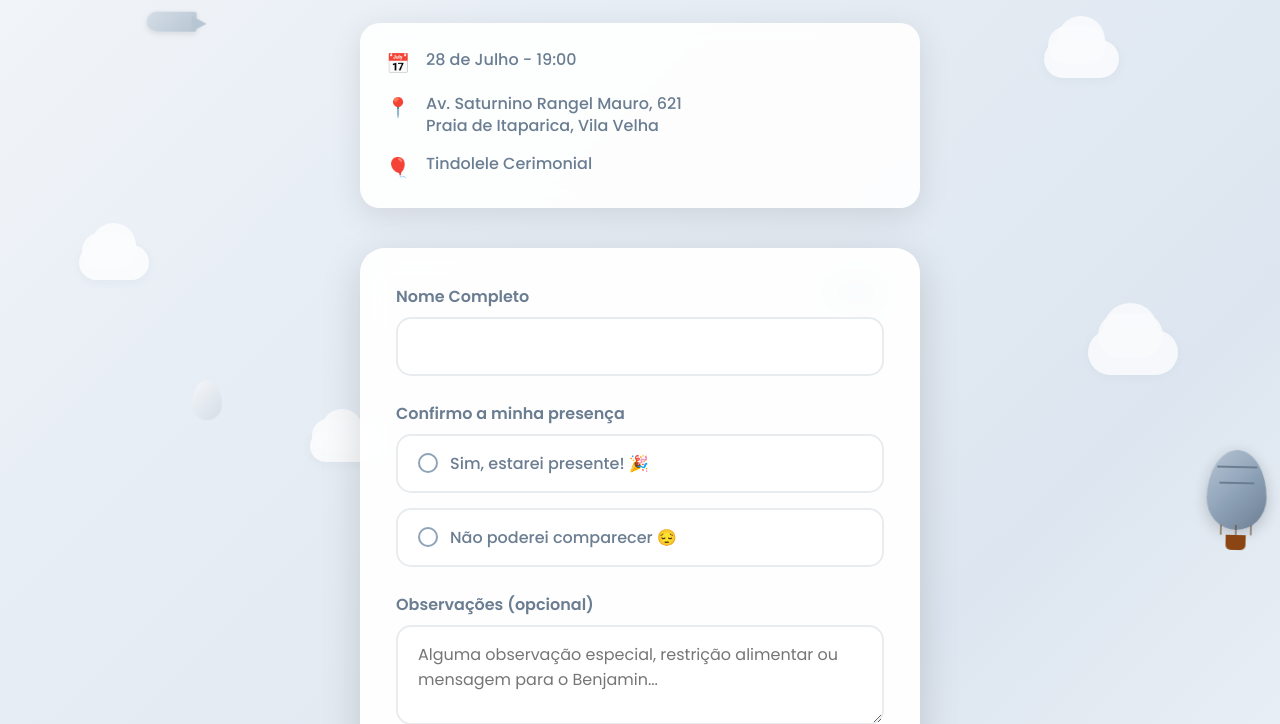
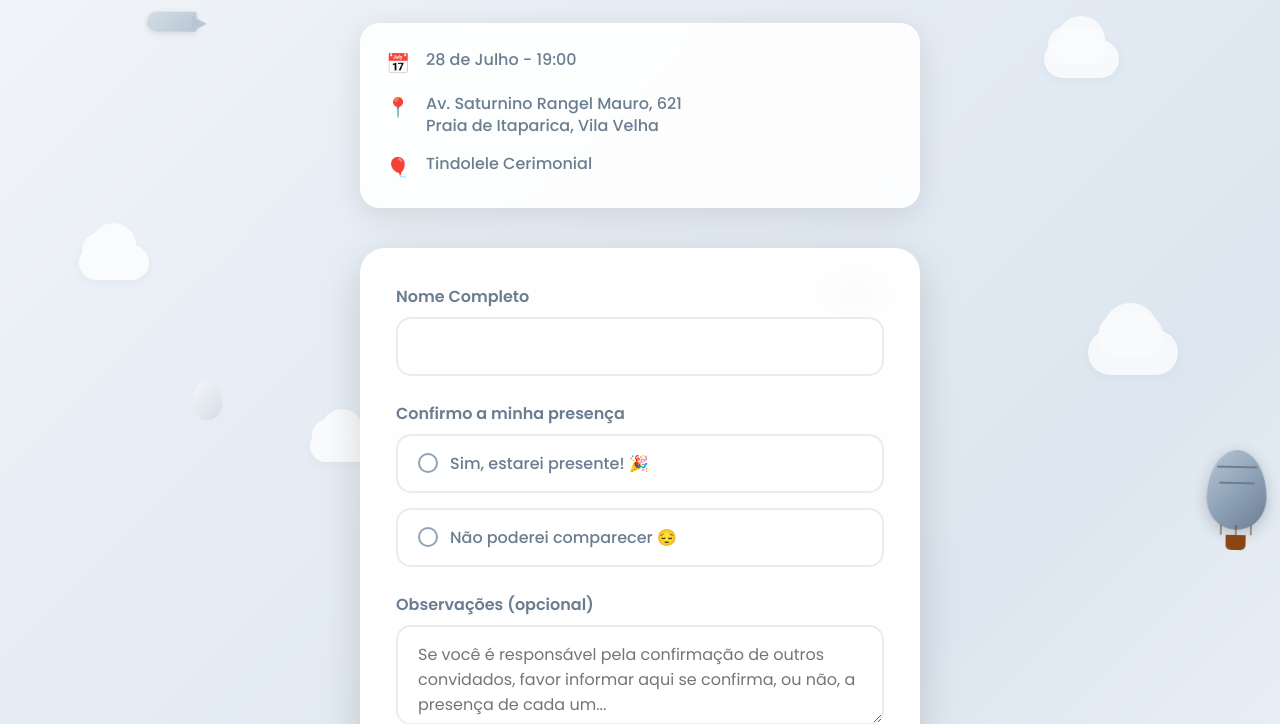
Before and after one commit to xfabiobragax/confirmacao-benjamin, a plain HTML site: page index.html in a window 1280 px wide. Shown: the part 230-954 px from the top of the page. Drawn offline with Linux system fonts and the light colour scheme.

Commit message:
index.html

```diff
--- a/index.html
+++ b/index.html
@@ -78,7 +78,7 @@
 
             <div class="form-group">
                 <label for="observacoes" class="form-label">Observações (opcional)</label>
-                <textarea id="observacoes" name="observacoes" class="form-textarea" placeholder="Alguma observação especial, restrição alimentar ou mensagem para o Benjamin..."></textarea>
+                <textarea id="observacoes" name="observacoes" class="form-textarea" placeholder="Se você é responsável pela confirmação de outros convidados, favor informar aqui se confirma, ou não, a presença de cada um..."></textarea>
             </div>
 
             <button type="submit" class="submit-btn">
```
